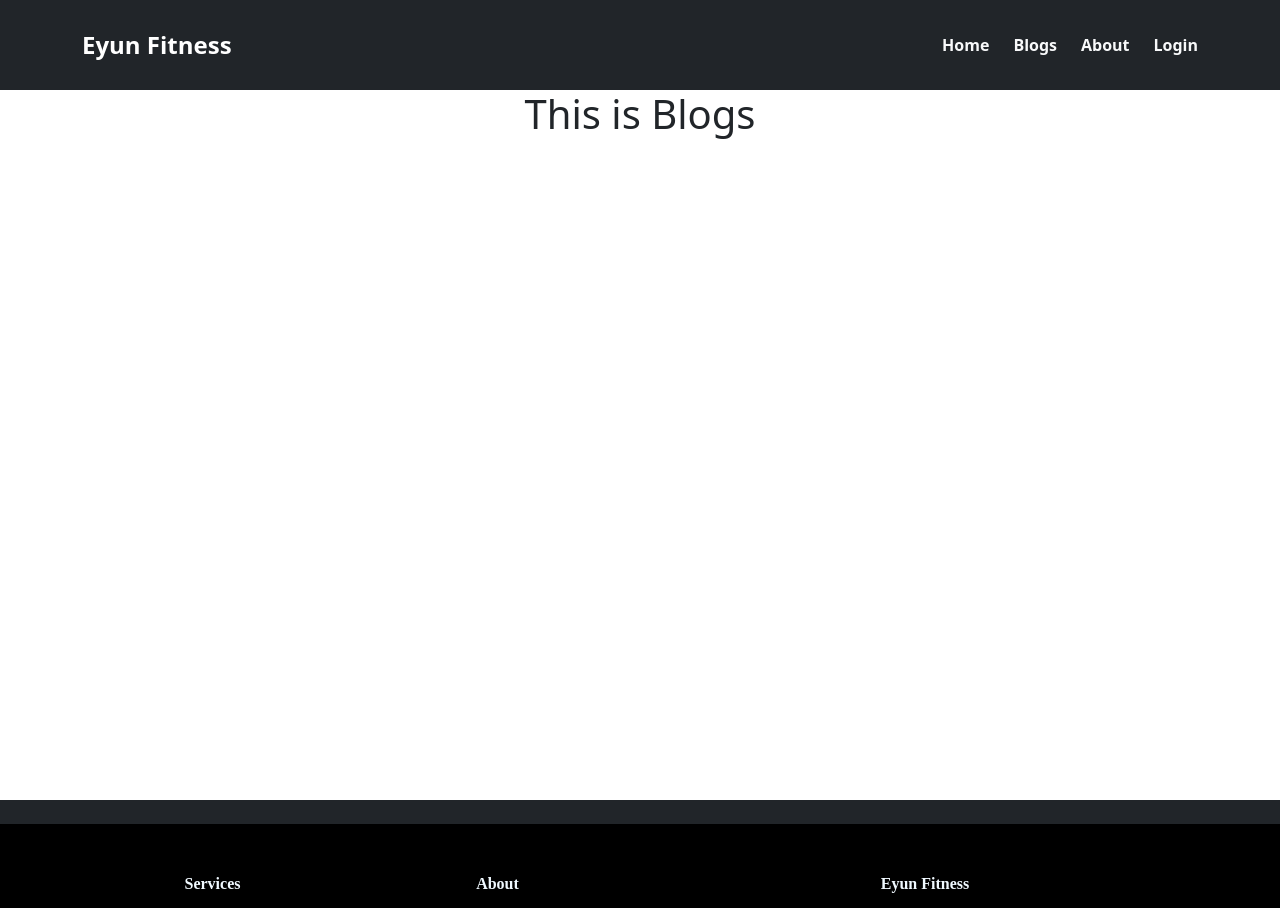
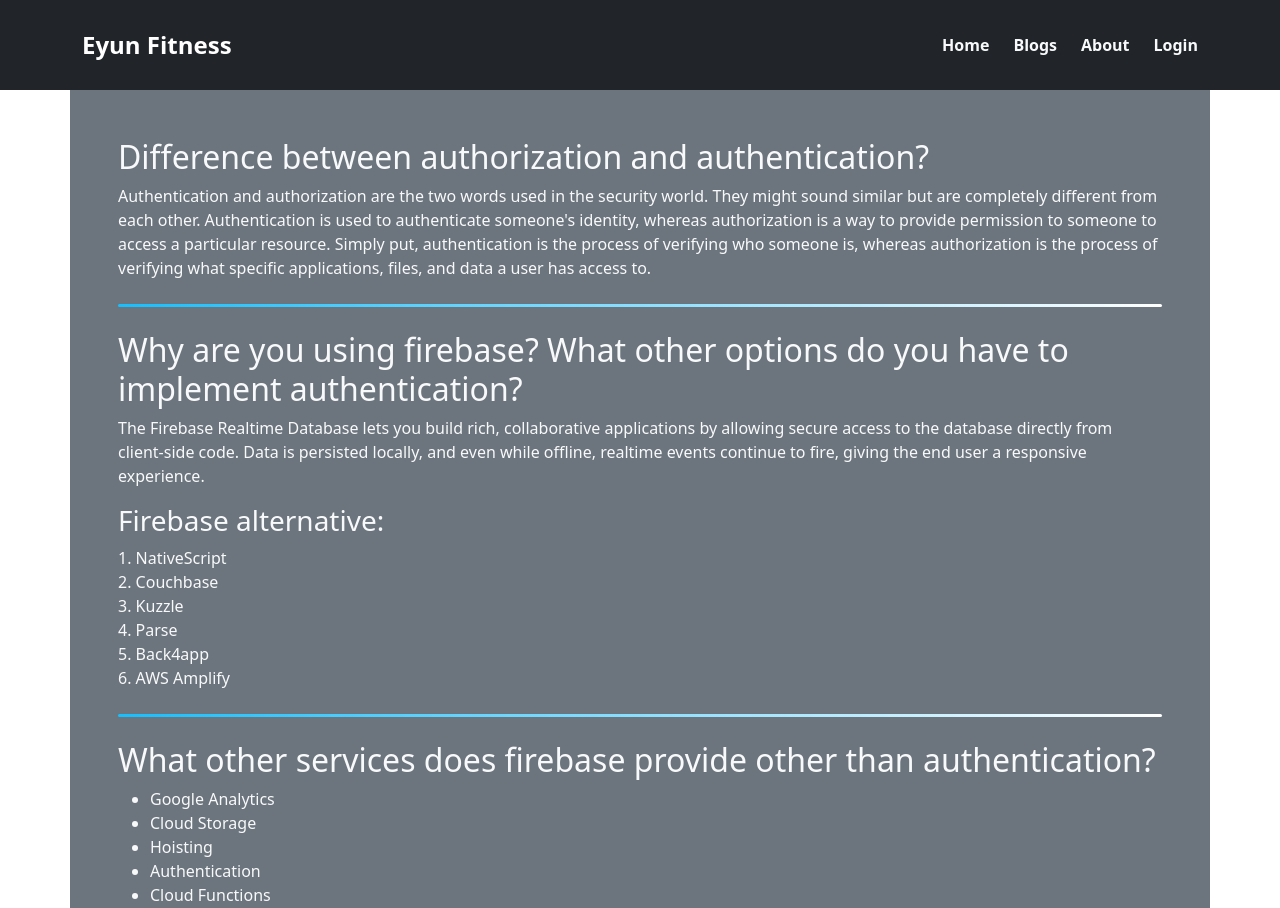
Before and after one commit to CodeWithShamim/independent-service-provider-Gym-webiste, a React (Create React App) app: page /blogs in a window 1280 px wide. Shown: the top 908 px of the page. Built offline with nearby package versions, Linux system fonts and the light colour scheme; no server answers.

Commit message:
blogs added

```diff
--- a/src/components/Blogs/Blogs.js
+++ b/src/components/Blogs/Blogs.js
@@ -3,8 +3,72 @@ import "./Blogs.css";
 
 const Blogs = () => {
   return (
-    <div style={{ minHeight: "calc(100vh - 90px)" }}>
-      <h1>This is Blogs</h1>
+    <div
+      className="container bg-secondary text-light text-start p-5"
+      style={{ minHeight: "calc(100vh - 90px)" }}
+    >
+      {/* --------------------question 1------------------------- */}
+      <div>
+        <h2>Difference between authorization and authentication?</h2>
+        <p>
+          Authentication and authorization are the two words used in the
+          security world. They might sound similar but are completely different
+          from each other. Authentication is used to authenticate someone's
+          identity, whereas authorization is a way to provide permission to
+          someone to access a particular resource. Simply put, authentication is
+          the process of verifying who someone is, whereas authorization is the
+          process of verifying what specific applications, files, and data a
+          user has access to.
+        </p>
+      </div>
+
+      {/* --------------------question 2------------------------- */}
+      <div className="title-effect my-4"></div>
+      <div>
+        <h2>
+          {" "}
+          Why are you using firebase? What other options do you have to
+          implement authentication?
+        </h2>
+        <p>
+          The Firebase Realtime Database lets you build rich, collaborative
+          applications by allowing secure access to the database directly from
+          client-side code. Data is persisted locally, and even while offline,
+          realtime events continue to fire, giving the end user a responsive
+          experience.
+        </p>
+      </div>
+
+      <div>
+        <h3>Firebase alternative:</h3>
+        1. NativeScript
+        <br />
+        2. Couchbase
+        <br />
+        3. Kuzzle
+        <br />
+        4. Parse <br />
+        5. Back4app <br />
+        6. AWS Amplify
+      </div>
+
+      {/* --------------------question 3------------------------- */}
+      <div className="title-effect my-4"></div>
+      <div>
+        <h2>
+          What other services does firebase provide other than authentication?
+        </h2>
+        <ul>
+          <li>Google Analytics</li>
+          <li>Cloud Storage</li>
+          <li>Hoisting</li>
+          <li>Authentication</li>
+          <li>Cloud Functions</li>
+          <li>Cloud Firestore</li>
+          <li>Remote Config </li>
+          <li>Dynamic Links </li>
+        </ul>
+      </div>
     </div>
   );
 };
```
Also changed, not shown: public/services.json (+17 -15 lines).
